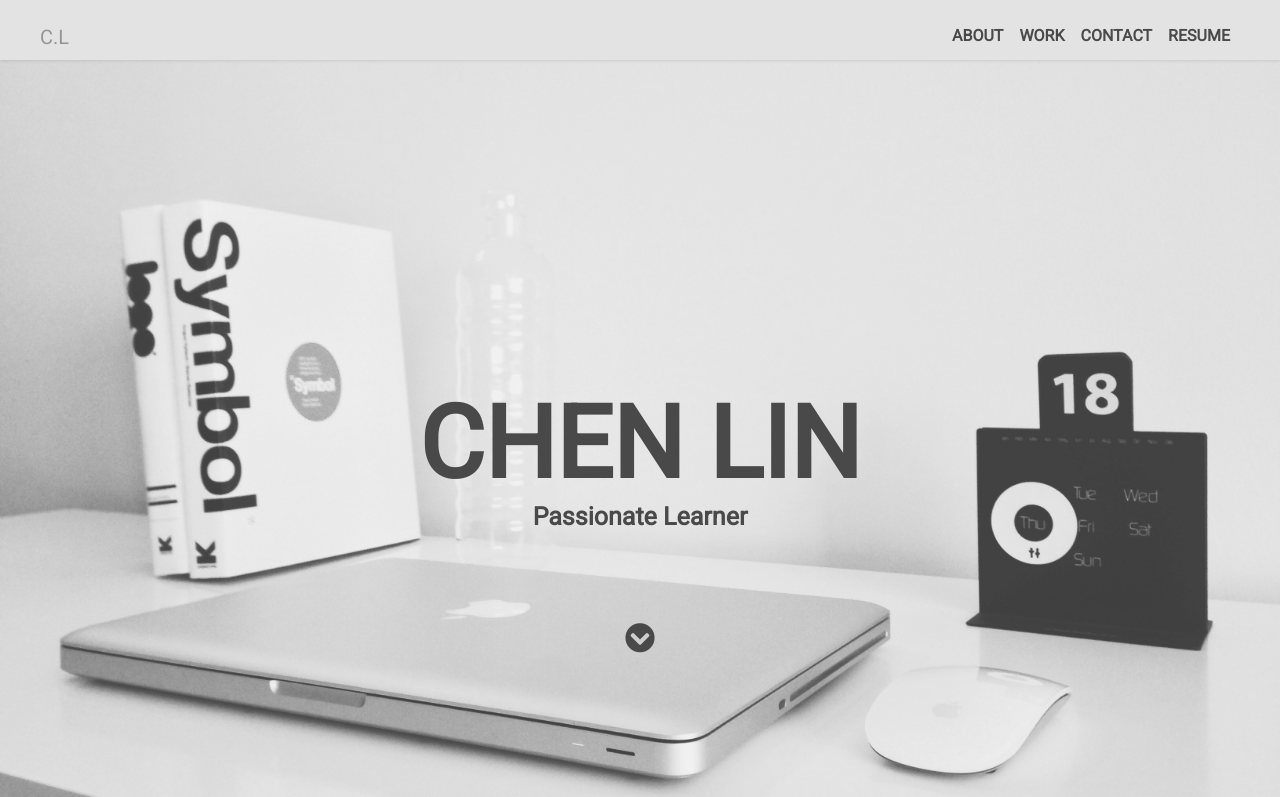
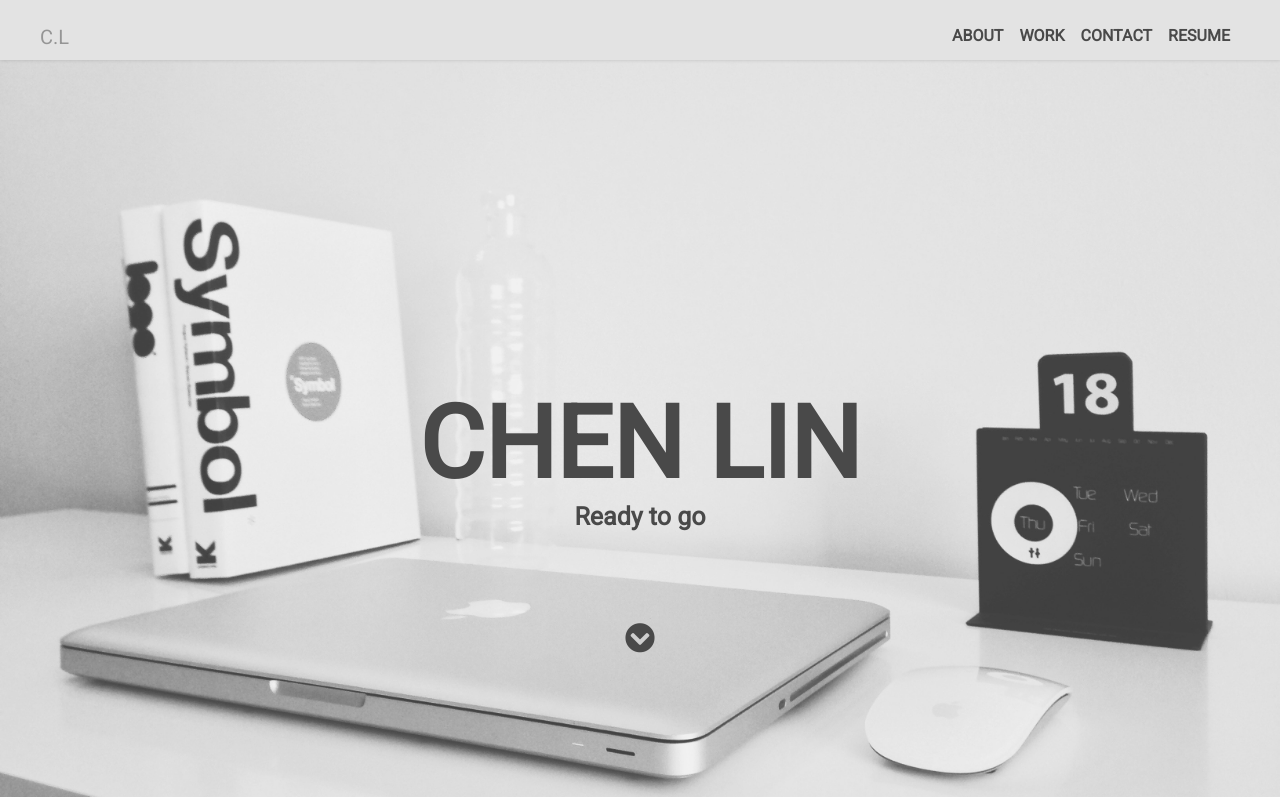
Before and after one commit to Chen-Lin-106/ChenLin-Portfolio, a plain HTML site: page index.html in a window 1280 px wide. Shown: the top 797 px of the page. Drawn offline with nearby package versions, Linux system fonts and the light colour scheme.

Commit message:
solve js error

```diff
--- a/index.html
+++ b/index.html
@@ -40,6 +40,7 @@
       <h1>CHEN LIN</h1>
       <h2 class="mySlides">Full Stack Developer</h2>
       <h2 class="mySlides">Passionate Learner</h2>
+      <h2 class="mySlides">Ready to go</h2>
       <a href="#about"><i class="fas fa-chevron-circle-down"></i></a>
     </section>
 
```
